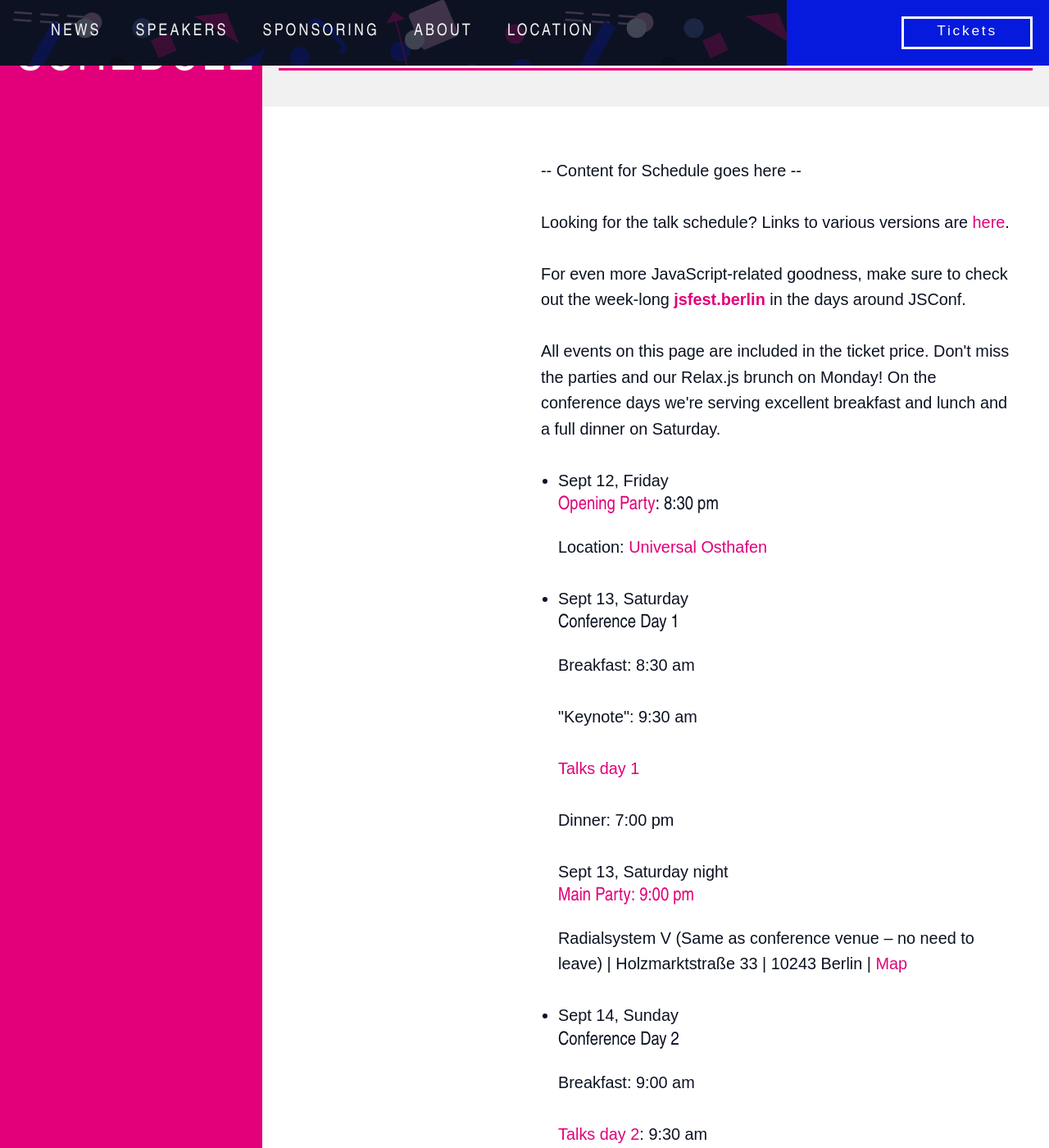
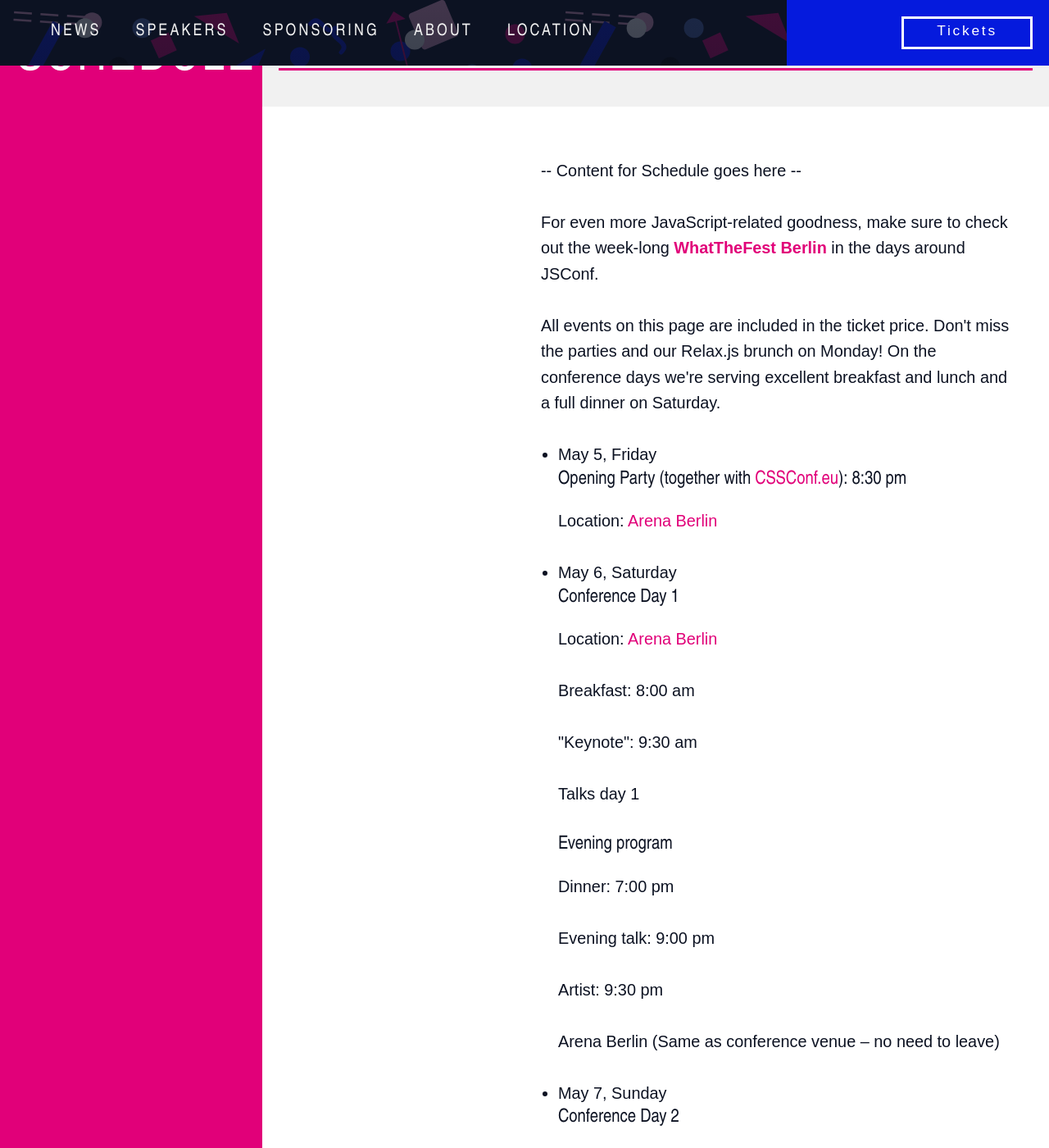
Before and after one commit to jsconf/2017.jsconf.eu, a Jekyll site: the page built from schedule.html, in a window 1280 px wide and 1400 px high, scrolled down 193 px. Shown: the whole window at 82% size. Built offline with Jekyll 4.4.1, drawn with Linux system fonts in a browser that asks for light colours; nearby versions of some CDN libraries; comment, search, counter and statistics services are not loaded; some of the changed text lies outside the part shown.

Commit message:
Update rough schedule.

```diff
--- a/_includes/schedule.md
+++ b/_includes/schedule.md
@@ -1,8 +1,6 @@
-
-<p>Looking for the talk schedule? Links to various versions are <a href="/news/2017/09/14/talk-schedule/">here</a>.</p>
 
 <p>
-  For even more JavaScript-related goodness, make sure to check out the week-long <b><a href="http://jsfest.berlin/">jsfest.berlin</a></b> in the days around JSConf.
+  For even more JavaScript-related goodness, make sure to check out the week-long <b><a href="http://wwwtf.berlin/">WhatTheFest Berlin</a></b> in the days around JSConf.
 </p>
 
 <p>
@@ -11,34 +9,36 @@
 
 <ul class="schedule_list">
   <li>
-    <i>Sept 12, Friday</i>
-    <h4><a href="/news/2014/09/09/friday-night-party.html">Opening Party</a>: 8:30 pm</h4>
-    <p>Location: <a href="https://www.google.com/maps/dir/Radialsystem+V,+Holzmarktstra%C3%9Fe+33,+10243+Berlin,+Germany/Stralauer+Allee+1,+10245+Berlin,+Germany/@52.5058187,13.4308888,15z/data=!3m1!4b1!4m14!4m13!1m5!1m1!1s0x47a84e3900263f87:0xf3893f5141a5c0fc!2m2!1d13.428635!2d52.510387!1m5!1m1!1s0x416523a2b6eb3025:0x1d1d6f66f67791ca!2m2!1d13.447214!2d52.502298!3e2">Universal Osthafen</a></p>
+    <i>May 5, Friday</i>
+    <h4>Opening Party (together with <a href="http://2017.cssconf.eu/">CSSConf.eu</a>): 8:30 pm</h4>
+    <p>Location: <a href="https://www.google.com/maps/place/Arena+Berlin/@52.496927,13.4517879,17z/data=!3m1!4b1!4m5!3m4!1s0x47a84e55b04a4c0b:0x6852fd9350063186!8m2!3d52.4969238!4d13.4539819">Arena Berlin</a></p>
   </li>
   <li>
-    <i>Sept 13, Saturday</i>
+    <i>May 6, Saturday</i>
     <h4>Conference Day 1</h4>
-    <p>Breakfast: 8:30 am</p>
+    <p>Location: <a href="https://www.google.com/maps/place/Arena+Berlin/@52.496927,13.4517879,17z/data=!3m1!4b1!4m5!3m4!1s0x47a84e55b04a4c0b:0x6852fd9350063186!8m2!3d52.4969238!4d13.4539819">Arena Berlin</a></p>
+    <p>Breakfast: 8:00 am</p>
     <p>"Keynote": 9:30 am</p>
-    <p><a href="/news/2014/09/09/the-schedule.html">Talks day 1</a></p>
+    <p>Talks day 1</p>
+    <h4>Evening program</h4>
     <p>Dinner: 7:00 pm</p>
-    <i>Sept 13, Saturday night</i>
-    <h4><a href="/news/2014/09/01/saturday-night-party.html">Main Party: 9:00 pm</a></h4>
-    <p>Radialsystem V (Same as conference venue – no need to leave) | Holzmarktstraße 33 | 10243 Berlin | <a href='https://www.google.com/maps/preview#!q=radialsystem&amp;data=!4m10!1m9!4m8!1m3!1d4136!2d13.457964!3d52.50936!3m2!1i1278!2i1308!4f13.1'>Map</a></p>
+    <p>Evening talk: 9:00 pm</p>
+    <p>Artist: 9:30 pm</p>
+    <p>Arena Berlin (Same as conference venue – no need to leave)</p>
   </li>
   <li>
-    <i>Sept 14, Sunday</i>
+    <i>May 7, Sunday</i>
     <h4>Conference Day 2</h4>
     <p>Breakfast: 9:00 am</p>
-    <p><a href="/news/2014/09/09/the-schedule.html">Talks day 2</a>: 9:30 am</p>
+    <p>Talks day 2: 9:30 am</p>
     <p>Closing the conference and group photo: 6:30 pm</p>
     <i>Sept 14, Sunday night</i>
-    <h4><a href="/news/2014/09/11/sunday-night-party.html">Closing Party: 8:00 pm</a></h4>
-    <p>Location: <a href="https://www.google.com/maps/place/Hoppetosse/@52.497528,13.454715,17z/data=!3m1!4b1!4m2!3m1!1s0x47a84e5573a0df1d:0xfa102535b24107b5">Boat Hoppetosse, Eichenstrasse 4, 12435 Berlin</a></p>
+    <h4>Closing Party: 8:00 pm</h4>
+    <p>Location: TBD</p>
   </li>
   <li>
-    <i>Sept 15, Monday</i>
-    <h4><a href="/news/2014/09/12/monday-relax-js.html">Relax.js: 10:30 am to 2:00 pm</a></h4>
-    <p>Location:  <a href="https://www.google.com/maps/place/Datscha/@52.50936,13.457964,17z/data=!3m1!4b1!4m2!3m1!1s0x47a84e59349977b1:0x78e3a6d1511d99c2">Datscha Café, Gabriel-Max-Str. 1, 10245 Berlin</a></p>
+    <i>May 8, Monday</i>
+    <h4>Relax.js brunch: 10:30 am to 2:00 pm</a></h4>
+    <p>Location:  TBD</p>
   </li>
 </ul>
```
Also changed, not shown: _posts/2017-04-04-rough-schedule.md (added, +20 -0 lines).
